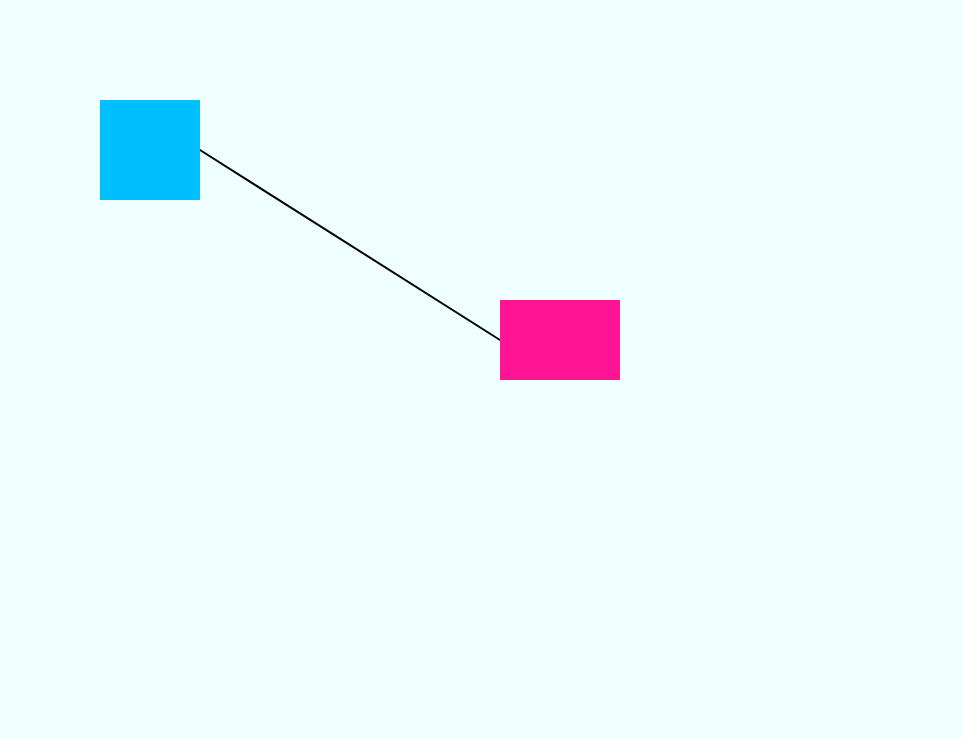
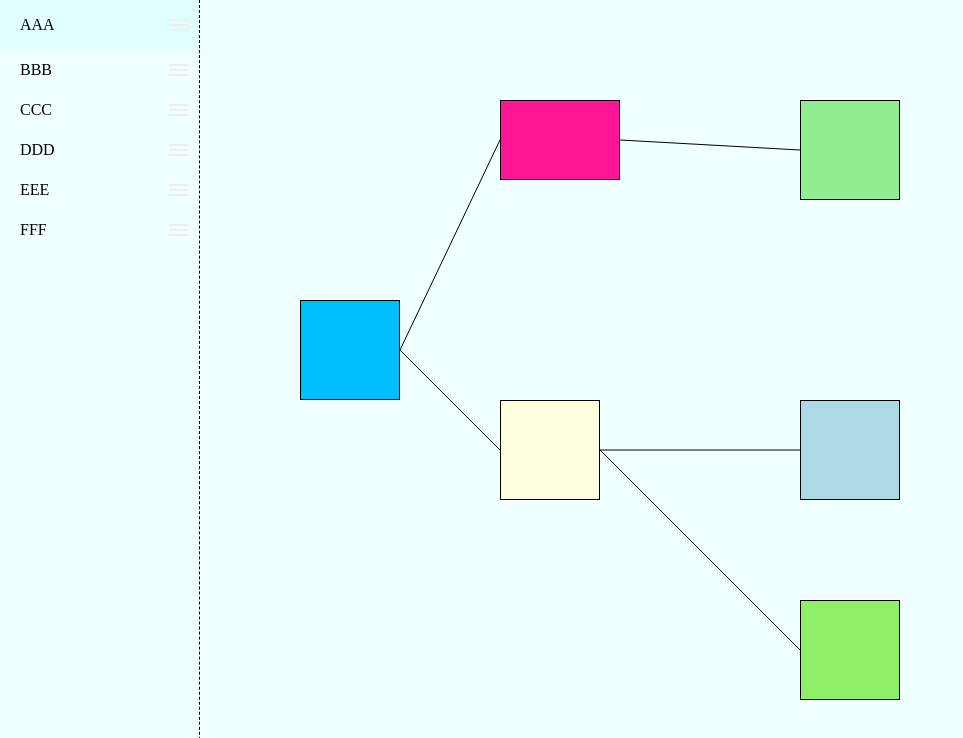
Before and after one commit to tyxu99/file-stream-web, a Next.js app: page /svg-bezier in a window 1280 px wide. Shown: the top 738 px of the page, without its empty margins (0-963 px from the left). Built offline with nearby package versions, Linux system fonts and the light colour scheme.

Commit message:
feat: svg

```diff
--- /dev/null
+++ b/src/components/DNDItem/Drag/index.tsx
@@ -0,0 +1,37 @@
+import { useDrag } from "react-dnd";
+import React, { useState } from "react";
+
+const DragItem = ({ children, id }: any) => {
+  const [offsetX, setOffsetX] = useState(0);
+  const [offsetY, setOffsetY] = useState(0);
+  const [{ isDragging, offset }, drag]: any = useDrag(() => ({
+    type: "block",
+    item: { id, type: "block" },
+    end(item, monitor) {
+      let top = 0,
+        left = 0;
+      console.log(
+        "getDifferenceFromInitialOffset",
+        monitor.getDifferenceFromInitialOffset(),
+      );
+      // if (monitor.didDrop()) {
+      //   const dropRes = monitor.getDropResult() as any; //获取拖拽对象所处容器的数据
+      //   if (dropRes) {
+      //     top = dropRes.top;
+      //     left = dropRes.left;
+      //   }
+      //   setOffsetX((offsetX) => offsetX + left);
+      //   setOffsetY((offsetY) => offsetY + top);
+      // } else {
+      //   setOffsetX(0);
+      //   setOffsetY(0);
+      // }
+    },
+    collect: (monitor) => ({
+      isDragging: !!monitor.isDragging(),
+    }),
+  }));
+  return <div ref={drag}>{children}</div>;
+};
+
+export default DragItem;
--- /dev/null
+++ b/src/components/DNDItem/Drop/index.tsx
@@ -0,0 +1,29 @@
+import { useDrop } from "react-dnd";
+
+const Drop = ({ children }: any) => {
+  const [status, drop] = useDrop(
+    () => ({
+      accept: "block",
+      drop(_item: any, monitor: any) {
+        const delta = monitor.getDifferenceFromInitialOffset();
+        const left = Math.round(delta.x);
+        const top = Math.round(delta.y);
+        return { top, left };
+      },
+      canDrop: (_item, monitor) => {
+        const item = monitor.getItem() as any;
+        return item.type === "block";
+      },
+      collect: (monitor) => ({
+        isOver: !!monitor.isOver(),
+        canDrop: !!monitor.canDrop(),
+        offset: monitor.getDifferenceFromInitialOffset(),
+      }),
+    }),
+    [],
+  );
+  console.log(status);
+  return <div ref={drop}>{children}</div>;
+};
+
+export default Drop;
--- a/src/pages/svg-bezier/index.module.scss
+++ b/src/pages/svg-bezier/index.module.scss
@@ -3,8 +3,44 @@
   height: 100%;
   background: azure;
   position: relative;
+  display: flex;
 
-  & > div {
-    position: absolute;
+  .confBar {
+    width: 200px;
+    border-right: 1px dashed;
+    .inner {
+      height: 40px;
+      line-height: 40px;
+      padding: 0 10px 0 20px;
+      transition: all linear 0.2s;
+      display: flex;
+      justify-content: space-between;
+      align-items: center;
+      &:hover {
+        height: 50px;
+        line-height: 50px;
+        background: lightcyan;
+      }
+      & > div:nth-child(2) {
+        display: flex;
+        flex-direction: column;
+        justify-content: space-between;
+        height: 12px;
+        cursor: move;
+        & > div {
+          width: 20px;
+          height: 2px;
+          background: #eeeeee;
+        }
+      }
+    }
+  }
+
+  .confGraph {
+    width: calc(100% - 200px);
+    position: relative;
+    & > div {
+      position: absolute;
+    }
   }
 }
--- a/src/pages/svg-bezier/index.tsx
+++ b/src/pages/svg-bezier/index.tsx
@@ -1,24 +1,65 @@
 import styles from "./index.module.scss";
 import { svgLine } from "@/utils/helper";
 import { useEffect, useState } from "react";
+import { DndProvider, useDrop } from "react-dnd";
+import { HTML5Backend } from "react-dnd-html5-backend";
+import DragItem from "@/components/DNDItem/Drag";
+import DropItem from "@/components/DNDItem/Drop";
 
 const Index = () => {
   const [data, setData] = useState([
     {
       id: 1,
       x: 100,
-      y: 100,
+      y: 300,
       width: 100,
       height: 100,
       color: "deepskyblue",
     },
     {
       id: 2,
-      x: 500,
-      y: 300,
+      pid: 1,
+      x: 300,
+      y: 100,
       width: 120,
       height: 80,
       color: "deeppink",
+    },
+    {
+      id: 3,
+      pid: 1,
+      x: 300,
+      y: 400,
+      width: 100,
+      height: 100,
+      color: "lightyellow",
+    },
+    {
+      id: 4,
+      pid: 3,
+      x: 600,
+      y: 400,
+      width: 100,
+      height: 100,
+      color: "lightblue",
+    },
+    {
+      id: 6,
+      pid: 3,
+      x: 600,
+      y: 600,
+      width: 100,
+      height: 100,
+      color: "#8FEF69FF",
+    },
+    {
+      id: 5,
+      pid: 2,
+      x: 600,
+      y: 100,
+      width: 100,
+      height: 100,
+      color: "lightgreen",
     },
   ]);
 
@@ -33,8 +74,8 @@ const Index = () => {
           store.clientX = e.clientX;
           store.clientY = e.clientY;
           // console.log(e.clientX, left, e.clientY, top);
-          isCursorInBlock(e.clientX, e.clientY);
-          console.log(store);
+          isCursorInBlock(e.clientX - 200, e.clientY);
+          // console.log(store);
         },
         { passive: false },
       );
@@ -47,7 +88,7 @@ const Index = () => {
             .map((d) => "isPointerIn" + d.id)
             .find((d) => store[d]);
           if (!pointed) return;
-          const pointedBlock = {
+          const pointedBlock: any = {
             ...data.find((d) => d.id + "" === pointed.slice(11)),
           };
           const notPointedBlockArr = data.filter(
@@ -59,7 +100,7 @@ const Index = () => {
           const distanceY = e.clientY - store.clientY;
           pointedBlock.x += distanceX;
           pointedBlock.y += distanceY;
-          console.log("=========", [...notPointedBlockArr, pointedBlock]);
+          // console.log("=========", [...notPointedBlockArr, pointedBlock]);
           setData([...notPointedBlockArr, pointedBlock]);
         },
         { passive: false },
@@ -75,21 +116,98 @@ const Index = () => {
         { passive: false },
       );
     }
-  }, []);
+  }, [JSON.stringify(data)]);
 
   const isCursorInBlock = (x: number, y: number) => {
-    console.log(data);
+    // console.log(data);
     data.forEach((d) => {
-      store["isPointerIn" + d.id] = false;
-      if (!(x < d.x || x > d.x + d.width || y < d.y || y > d.y + d.height)) {
-        store["isPointerIn" + d.id] = true;
-      }
+      store["isPointerIn" + d.id] = !(
+        x < d.x ||
+        x > d.x + d.width ||
+        y < d.y ||
+        y > d.y + d.height
+      );
     });
   };
 
+  const [draggedLabel, setDraggedLabel] = useState<any>(null);
+  const [dragEntered, setDragEntered] = useState(false);
+
+  const previewDropPosition = () => {
+    if (dragEntered) return;
+    setDragEntered(true);
+    const pidArr = Array.from(new Set(data.map((d) => d.pid))).filter((d) => d);
+    const noChild = data.filter((d) => !pidArr.includes(d.id));
+    console.log(noChild);
+    const possiblePosition = noChild.map((d) => ({
+      ...d,
+      id: d.id + "1",
+      pid: d.id,
+      x: d.x + 300,
+      color: "#eee",
+      dashed: true,
+    }));
+    setData((c) => [...c, ...possiblePosition]);
+  };
+
+  const calculatePosition = (x, y) => {
+    const dashedArr = data
+      .filter((d: any) => d.dashed)
+      .map((d) => ({ id: d.id, x: d.x + d.width / 2, y: d.y + d.height / 2 }));
+    const pos = dashedArr
+      .map((d) => ({
+        id: d.id,
+        value: (d.x - x) ** 2 + (d.y - y) ** 2,
+      }))
+      .sort((a, b) => a.value - b.value)[0];
+    console.log(pos);
+    const notDashed = data.filter((d) => !d.dashed);
+    const final = data.find((d) => d.id === pos.id);
+    setDragEntered(false);
+    setData([...notDashed, { ...final, dashed: false }]);
+  };
+
   return (
+    // <DndProvider backend={HTML5Backend}>
     <div className={styles.svgBezier}>
-      {data.map((d) => (
+      <div className={styles.confBar}>
+        {["AAA", "BBB", "CCC", "DDD", "EEE", "FFF"].map((d, i) => (
+          // <DragItem key={i} id={d + i}>
+          <div
+            className={styles.inner}
+            key={i}
+            draggable={true}
+            // onDrag={(e) => console.log(e.clientX, e.clientY)}
+            onDragStart={() => {
+              setDraggedLabel(d);
+            }}
+            onDragEnd={() => {
+              setDragEntered(false);
+              setData((c) => c.filter((d) => !d.dashed));
+            }}
+          >
+            <div>{d}</div>
+            <div>
+              <div></div>
+              <div></div>
+              <div></div>
+            </div>
+          </div>
+          // </DragItem>
+        ))}
+      </div>
+      <div
+        className={styles.confGraph}
+        onDragEnter={previewDropPosition}
+        onDragOver={(e) => e.preventDefault()}
+        onDrop={(e) => {
+          e.preventDefault();
+          console.log("onDrop", e.clientX, e.clientY);
+          calculatePosition(e.clientX - 200, e.clientY);
+        }}
+      >
+        {data.map((d: any) => (
+          // <DropItem key={d.id}>
           <div
             key={d.id}
             style={{
@@ -97,11 +215,17 @@ const Index = () => {
               height: d.height,
               background: d.color,
               transform: `translate(${d.x}px, ${d.y}px)`,
+              border: `1px ${d.dashed ? "dashed" : "solid"} ${
+                d.dashed ? "red" : "black"
+              }`,
             }}
           ></div>
+          // </DropItem>
         ))}
         {svgLine(data)}
       </div>
+    </div>
+    // </DndProvider>
   );
 };
 
--- a/src/utils/bezierTwoBlock.ts
+++ b/src/utils/bezierTwoBlock.ts
@@ -1,5 +1,7 @@
 export interface IBlock {
   id?: number;
+  pid?: number;
+  dashed?: boolean;
   x: number;
   y: number;
   width: number;
--- a/src/utils/helper.tsx
+++ b/src/utils/helper.tsx
@@ -2,7 +2,6 @@
 import md5 from "md5";
 import IndexedDBService from "@/utils/indexedDBTool";
 
-let count = 0;
 export const generateFileId = async (file: File) => {
   // 每次截取多少二进制
   // let whileMax = Math.floor(
@@ -232,25 +231,58 @@ const sliceFileDownload = () => {
     };
   }
 };
-import { IBlock } from "@/utils/bezierTwoBlock";
-export const svgLine = (blockData: IBlock[]) => {
-  const sorted = blockData.sort((a, b) => a.x + a.width - b.x);
+
+const formPath = (blockArr: IBlock[]) => {
+  const sorted = blockArr.sort((a, b) => a.x + a.width - b.x);
 
   const [from, to] = sorted;
   const x1 = from.x + from.width;
   const y1 = from.y + from.height / 2;
   const x2 = to.x;
   const y2 = to.y + to.height / 2;
+
+  const dashed = from.dashed || to.dashed;
+
+  const props = {
+    key: from.id + "" + to.id,
+    fill: "none",
+    stroke: "#000000",
+    strokeLinecap: "round",
+    strokeLinejoin: "round",
+    strokeDasharray: "1000, 10",
+    strokeWidth: "1",
+    d: `M ${x1} ${y1} L ${x2} ${y2}`,
+  };
+
+  if (dashed) {
+    props.strokeDasharray = "10, 10";
+  }
+
+  // @ts-ignore
+  return <path {...props} />;
+};
+
+import { IBlock } from "@/utils/bezierTwoBlock";
+export const svgLine = (blockData: IBlock[]) => {
+  const pidArr = Array.from(new Set(blockData.map((d) => d.pid))).filter(
+    (d) => d,
+  );
+  const pBlock: any = {};
+  blockData.forEach((d) => {
+    if (pidArr.includes(d.id)) {
+      pBlock[d.id + ""] = d;
+    }
+  });
+  const blockPair: any[] = [];
+  blockData.forEach((d) => {
+    if (d.pid) {
+      blockPair.push([pBlock[d.pid + ""], d]);
+    }
+  });
+
   return (
     <svg xmlns="http://www.w3.org/2000/svg" width="100%" height="100%">
-      <path
-        fill="none"
-        stroke="#000000"
-        strokeLinecap="round"
-        strokeLinejoin="round"
-        strokeWidth="2"
-        d={`M ${x1} ${y1} L ${x2} ${y2}`}
-      />
+      {blockPair.map((d) => formPath(d))}
     </svg>
   );
 };
```
Lines whose indentation alone changed are shown as unchanged.
